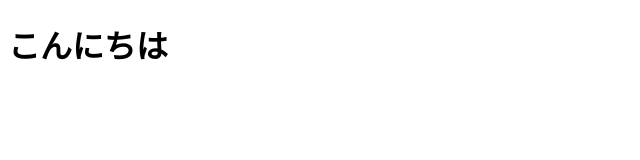
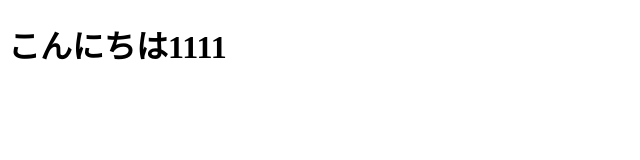
Before and after one commit to yoshiayu/python, a plain HTML site: page index.html in a window 1280 px wide. Shown: the full height of the page, 0-640 px from the left. Drawn offline with Linux system fonts and the light colour scheme.

Commit message:
2025-09-01 10:32

```diff
--- a/index.html
+++ b/index.html
@@ -5,6 +5,6 @@
     <title>Document</title>
 </head>
 <body>
-    <h1>こんにちは</h1>
+    <h1>こんにちは1111</h1>
 </body>
 </html>
```
